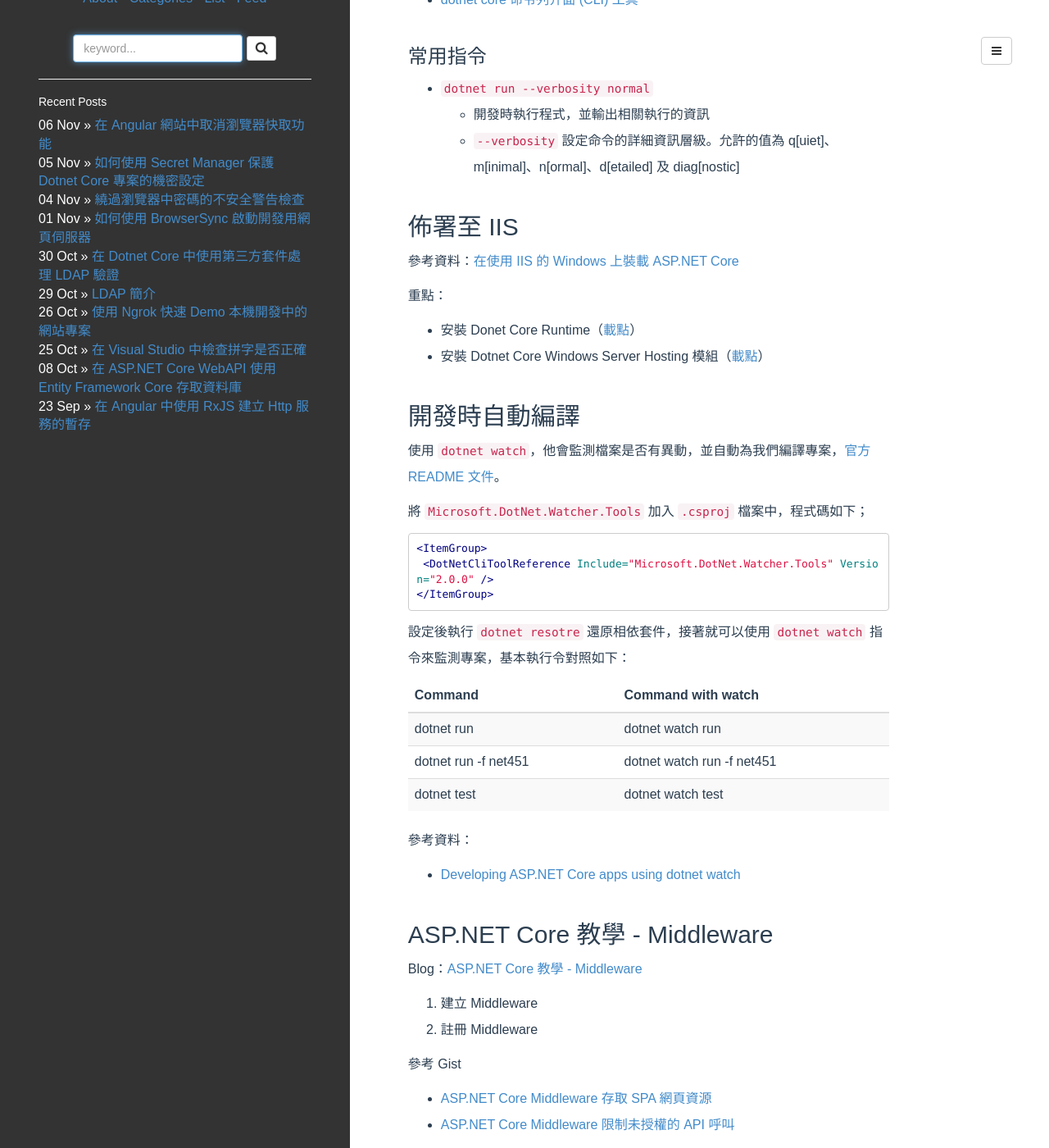
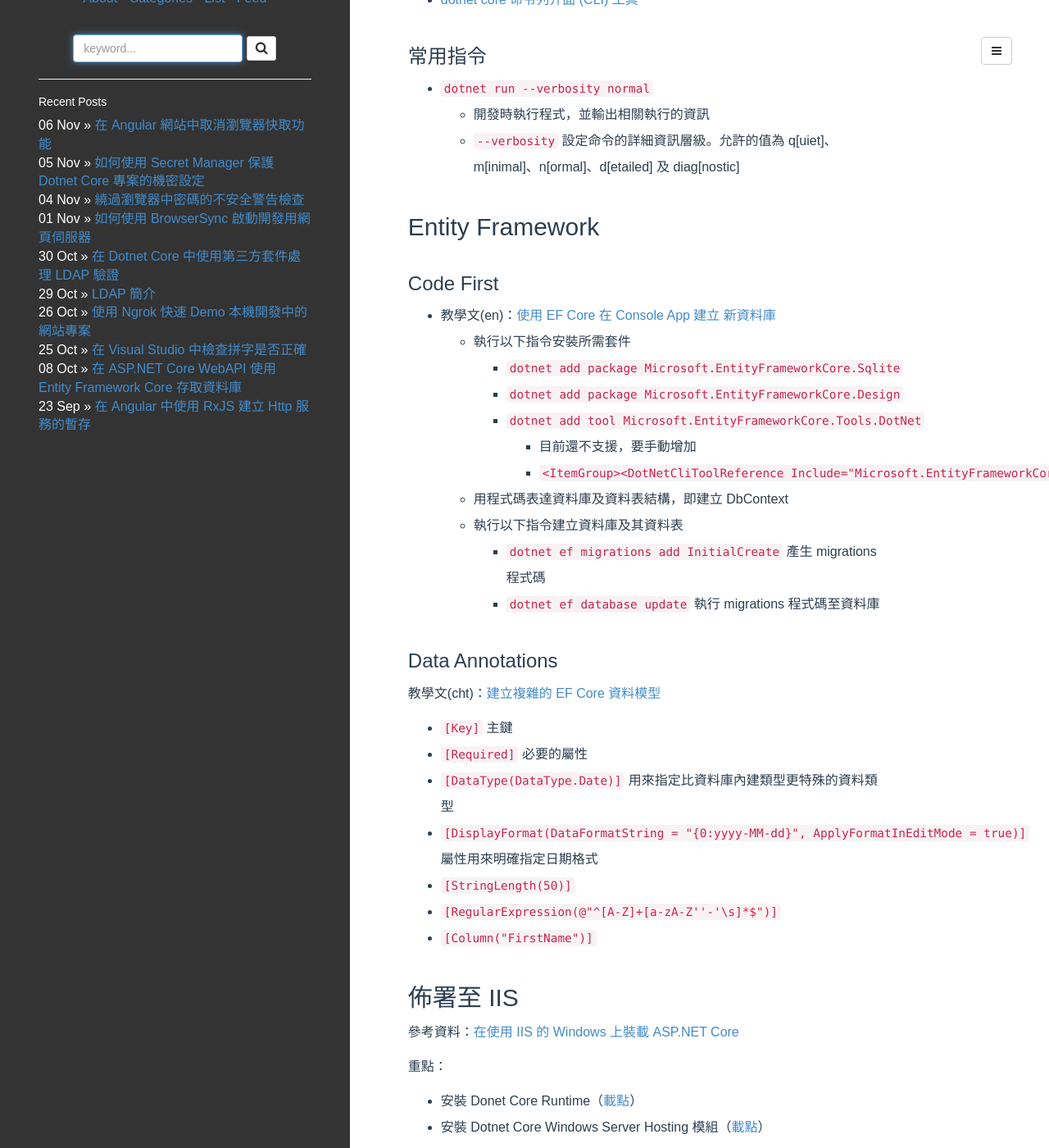
Before and after one commit to poychang/poychang.github.io, a Jekyll site: the page built from _posts/1970-01-01-note-dotnet-core.md, in a window 1280 px wide and 1400 px high, scrolled down 303 px. Shown: the whole window at 82% size. Built offline with Jekyll 4.4.1, drawn with Linux system fonts in a browser that asks for light colours; some web fonts are replaced; comment, search, counter and statistics services are not loaded.

Commit message:
alter note

```diff
--- a/_posts/1970-01-01-note-dotnet-core.md
+++ b/_posts/1970-01-01-note-dotnet-core.md
@@ -17,6 +17,34 @@
 * `dotnet run --verbosity normal`
 	* 開發時執行程式，並輸出相關執行的資訊
 	* `--verbosity` 設定命令的詳細資訊層級。允許的值為 q[uiet]、m[inimal]、n[ormal]、d[etailed] 及 diag[nostic]
+
+## Entity Framework
+
+### Code First
+
+* 教學文(en)：[使用 EF Core 在 Console App 建立 新資料庫](https://docs.microsoft.com/zh-tw/ef/core/get-started/netcore/new-db-sqlite)
+	* 執行以下指令安裝所需套件
+		* `dotnet add package Microsoft.EntityFrameworkCore.Sqlite`
+		* `dotnet add package Microsoft.EntityFrameworkCore.Design`
+		* `dotnet add tool Microsoft.EntityFrameworkCore.Tools.DotNet`
+			* 目前還不支援，要手動增加
+			* `<ItemGroup><DotNetCliToolReference Include="Microsoft.EntityFrameworkCore.Tools.DotNet" Version="2.0.0" /></ItemGroup>`
+	* 用程式碼表達資料庫及資料表結構，即建立 DbContext
+	* 執行以下指令建立資料庫及其資料表
+		* `dotnet ef migrations add InitialCreate` 產生 migrations 程式碼
+		* `dotnet ef database update` 執行 migrations 程式碼至資料庫
+
+### Data Annotations
+
+教學文(cht)：[建立複雜的 EF Core 資料模型](https://docs.microsoft.com/zh-tw/aspnet/core/data/ef-mvc/complex-data-model)
+
+* `[Key]` 主鍵
+* `[Required]` 必要的屬性
+* `[DataType(DataType.Date)]` 用來指定比資料庫內建類型更特殊的資料類型
+* `[DisplayFormat(DataFormatString = "{0:yyyy-MM-dd}", ApplyFormatInEditMode = true)]` 屬性用來明確指定日期格式
+* `[StringLength(50)]`
+* `[RegularExpression(@"^[A-Z]+[a-zA-Z''-'\s]*$")]`
+* `[Column("FirstName")]`
 
 ## 佈署至 IIS
 
```
Also changed, not shown: _posts/1970-01-01-note-angular.md (+5 -0 lines).
